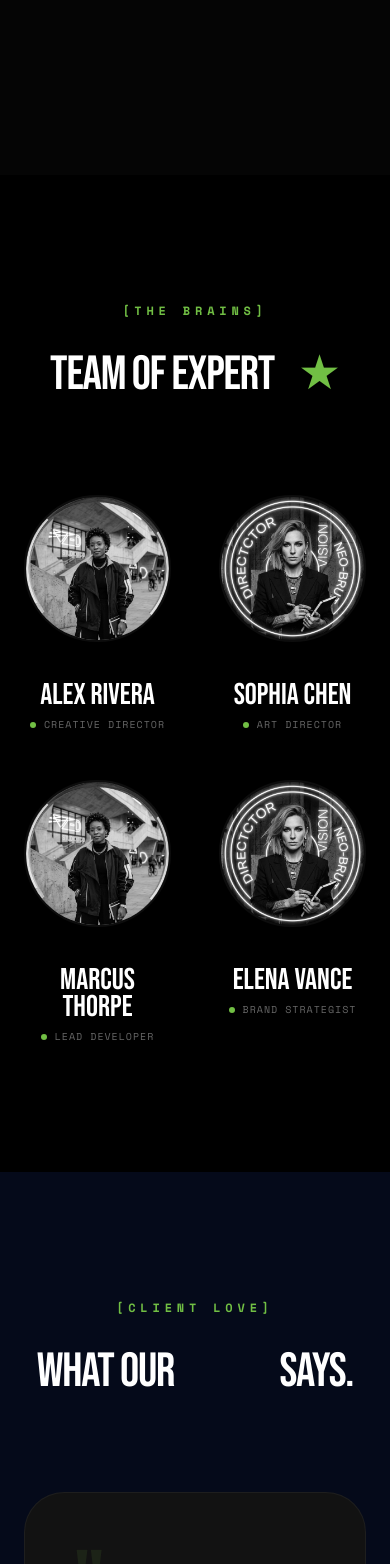
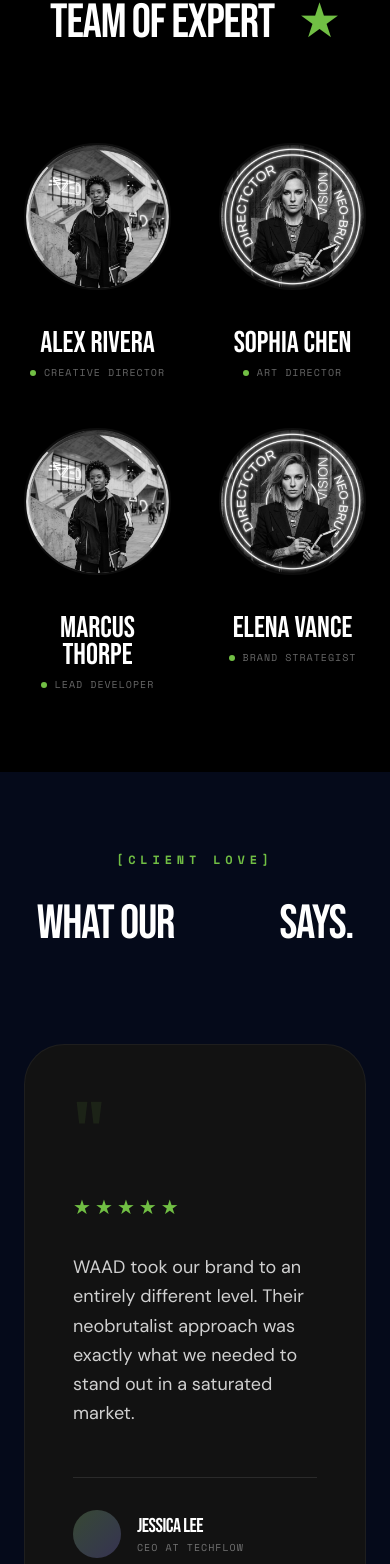
Before and after one commit to MVVYSHNAV/waad-website, a Next.js app: page / in a window 390 px wide. Shown: the part 10390-11954 px from the top of the page. Built offline with nearby package versions, Linux system fonts and the light colour scheme.

Commit message:
style: standardized vertical spacing across all sections

```diff
--- a/components/About.tsx
+++ b/components/About.tsx
@@ -8,7 +8,7 @@ const skills = [
 
 export default function About() {
   return (
-    <section id="about" className="py-32 lg:py-60 px-6 lg:px-12 bg-black overflow-hidden reveal">
+    <section id="about" className="py-20 lg:py-32 px-6 lg:px-12 bg-black overflow-hidden reveal">
       <div className="max-w-screen-2xl mx-auto grid grid-cols-1 md:grid-cols-2 gap-20 items-center">
         {/* Left Content */}
         <div className="flex flex-col gap-12 animate-fade-up">
--- a/components/Awards.tsx
+++ b/components/Awards.tsx
@@ -14,7 +14,7 @@ export default function Awards() {
   const [hovered, setHovered] = useState<number | null>(null);
 
   return (
-    <section id="pages" className="py-20 lg:py-40 px-6 lg:px-12 bg-black clip-diagonal reveal relative overflow-hidden">
+    <section id="pages" className="py-20 lg:py-32 px-6 lg:px-12 bg-black clip-diagonal reveal relative overflow-hidden">
       <div className="max-w-screen-2xl mx-auto">
         <label className="font-mono text-xs uppercase tracking-[0.4em] text-lime mb-8 block font-bold">
           [PROUD MOMENTS]
--- a/components/CTAFooter.tsx
+++ b/components/CTAFooter.tsx
@@ -1,6 +1,6 @@
 export default function CTAFooter() {
   return (
-    <section className="py-40 px-6 lg:px-12 bg-black overflow-hidden relative border-t border-white/5">
+    <section className="py-24 lg:py-40 px-6 lg:px-12 bg-black overflow-hidden relative border-t border-white/5">
       {/* Background radial glow */}
       <div className="absolute top-1/2 left-1/2 -translate-x-1/2 -translate-y-1/2 w-full h-[600px] bg-lime/10 blur-[150px] -z-10 rounded-full" />
 
--- a/components/Portfolio.tsx
+++ b/components/Portfolio.tsx
@@ -35,7 +35,7 @@ const projects = [
 
 export default function Portfolio() {
   return (
-    <section id="portfolio" className="py-32 lg:py-60 px-6 lg:px-12 bg-[#060608]">
+    <section id="portfolio" className="py-20 lg:py-32 px-6 lg:px-12 bg-[#060608]">
       <div className="max-w-screen-2xl mx-auto">
         <label className="font-mono text-xs uppercase tracking-[0.4em] text-lime mb-8 block font-bold animate-fade-up">
           [OUR LATEST WORK]
--- a/components/Services.tsx
+++ b/components/Services.tsx
@@ -128,7 +128,7 @@ export default function Services() {
   }, []);
 
   return (
-    <section id="services" className="pt-48 lg:pt-64 pb-32 lg:pb-48 px-6 lg:px-12 bg-background relative overflow-hidden" ref={containerRef}>
+    <section id="services" className="pt-32 lg:pt-40 pb-20 lg:pb-24 px-6 lg:px-12 bg-background relative overflow-hidden" ref={containerRef}>
       {/* Background Decorative element */}
       <div className="absolute top-0 right-0 w-[600px] h-[600px] bg-blue/5 rounded-full blur-[150px] -z-10" />
 
--- a/components/Team.tsx
+++ b/components/Team.tsx
@@ -9,7 +9,7 @@ const team = [
 
 export default function Team() {
   return (
-    <section id="team" className="py-32 lg:py-60 px-6 lg:px-12 bg-black">
+    <section id="team" className="py-20 lg:py-32 px-6 lg:px-12 bg-black">
       <div className="max-w-screen-2xl mx-auto flex flex-col items-center">
         <label className="font-mono text-xs uppercase tracking-[0.4em] text-lime mb-8 block font-bold">
           [THE BRAINS]
--- a/components/Testimonials.tsx
+++ b/components/Testimonials.tsx
@@ -21,7 +21,7 @@ const testimonials = [
 
 export default function Testimonials() {
   return (
-    <section id="testimonials" className="py-32 lg:py-60 px-6 lg:px-12 bg-[#050A1A] relative overflow-hidden">
+    <section id="testimonials" className="py-20 lg:py-32 px-6 lg:px-12 bg-[#050A1A] relative overflow-hidden">
       <div className="max-w-screen-2xl mx-auto flex flex-col items-center">
         <label className="font-mono text-xs uppercase tracking-[0.4em] text-lime mb-8 block font-bold">
           [CLIENT LOVE]
```
